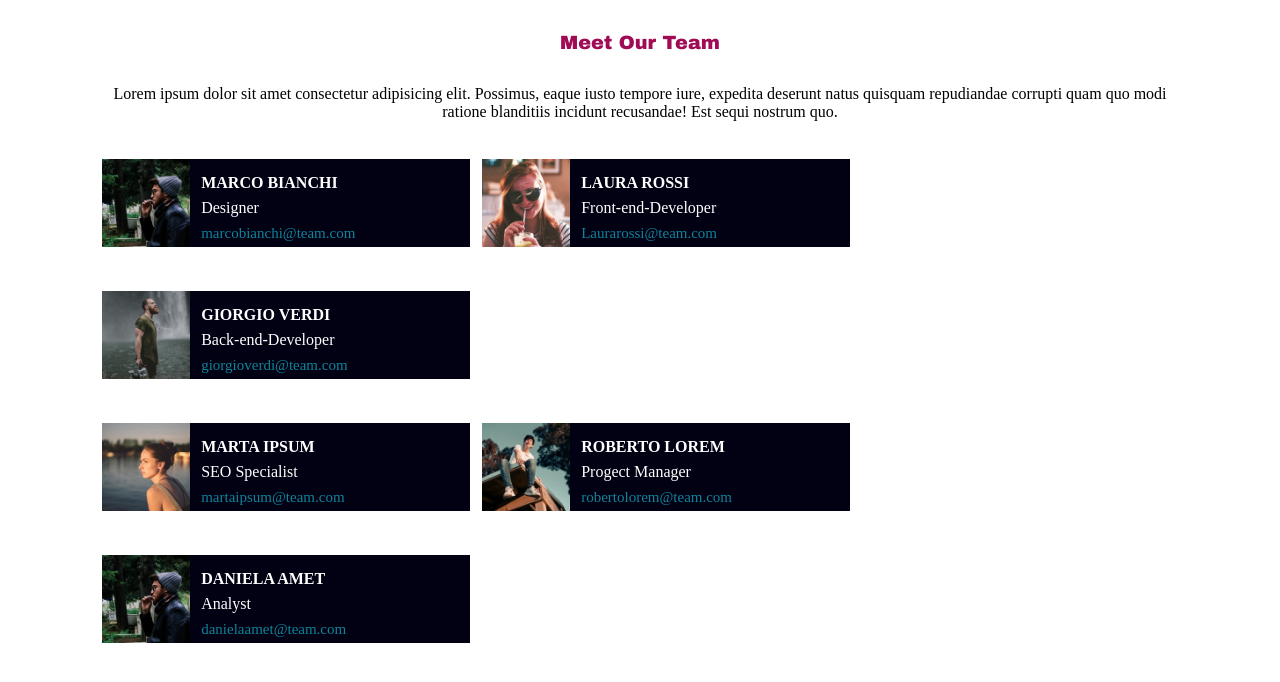
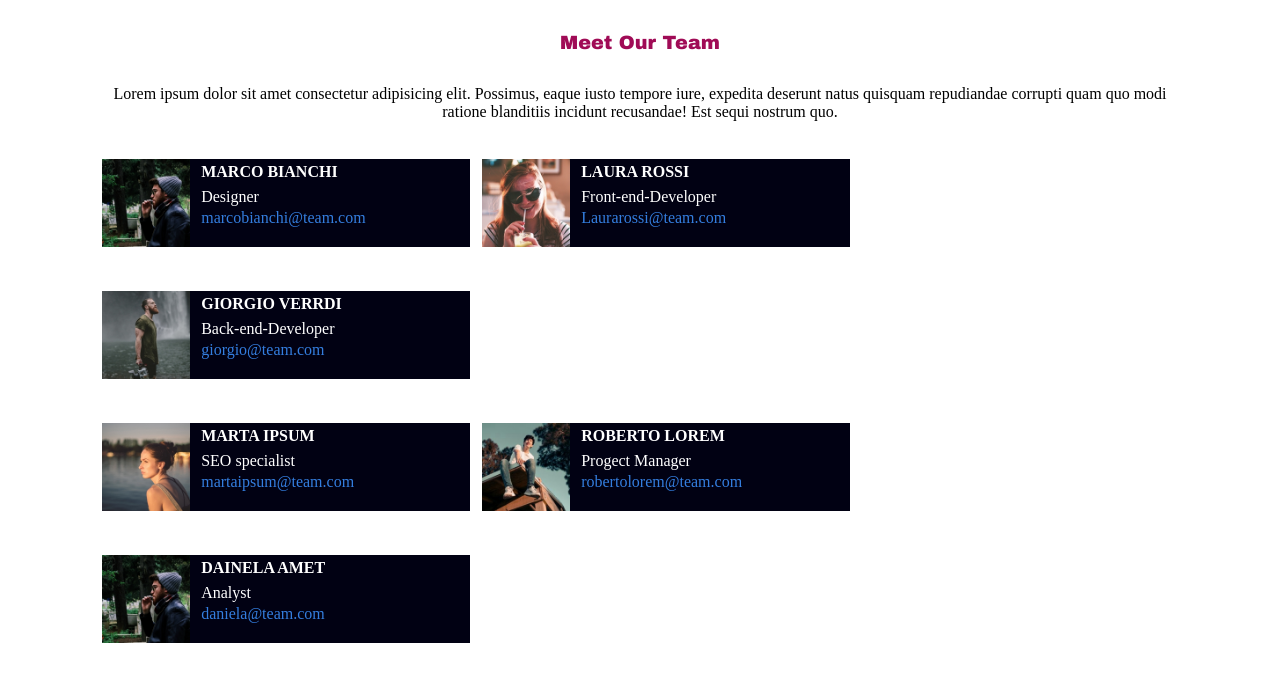
Before and after one commit to Alessio-DiNardo/html-css-float-cards, a plain HTML site: page index.html in a window 1280 px wide. Drawn offline with Linux system fonts and the light colour scheme.

Commit message:
fix <p> in to the div

```diff
--- a/index.html
+++ b/index.html
@@ -18,32 +18,40 @@
     <section class="first column clearfix">
         <div class="column-third float-left">
             <img class="float-left clearfix" src="./img/male1.png" alt="Primo ragazzo">
-            <p id="name"><strong>MARCO BIANCHI</strong> <br>Designer <br><span class="email">marcobianchi@team.com</span></p>
-
+            <p id="name"><strong>MARCO BIANCHI</strong>
+            <p id="name">Designer</p>
+            <p id="email">marcobianchi@team.com</p>
         </div>
         <div class="column-third float-left">
             <img class="float-left clearfix" src="./img/female1.png" alt="Prima ragazza">
-            <p id="name"><strong>LAURA ROSSI</strong> <br>Front-end-Developer<br><span class="email">Laurarossi@team.com</span></p>
+            <p id="name"><strong>LAURA ROSSI</strong>
+            <p id="name">Front-end-Developer</p>
+            <p id="email">Laurarossi@team.com</p>
         </div>
         <div class="column-third float-left">
             <img class="float-left clearfix" src="./img/male2.png" alt="Secondo ragazzo">
-            <p id="name"><strong>GIORGIO VERDI</strong> <br>Back-end-Developer <br><span class="email">giorgioverdi@team.com</span></p>
-        </div>
+            <p id="name"><strong>GIORGIO VERRDI</strong>
+            <p id="name">Back-end-Developer</p>
+            <p id="email">giorgio@team.com</p>
     </section>
     <section class="second column clearfix">
         <div class="column-third float-left">
             <img class="float-left clearfix" src="./img/female2.png" alt="Seconda ragazza">
-            <p id="name"> <strong>MARTA IPSUM</strong> <br>SEO Specialist <br><span class="email">martaipsum@team.com</span></p>
-
+            <p id="name"><strong>MARTA IPSUM</strong>
+            <p id="name">SEO specialist</p>
+            <p id="email">martaipsum@team.com</p>
         </div>
         <div class="column-third float-left">
             <img class="float-left clearfix" src="./img/male3.png" alt="Terzo ragazzo">
-            <p id="name"><strong>ROBERTO LOREM</strong> <br>Progect Manager<br><span class="email">robertolorem@team.com</span></p>
+            <p id="name"><strong>ROBERTO LOREM</strong>
+            <p id="name">Progect Manager</p>
+            <p id="email">robertolorem@team.com</p>
         </div>
         <div class="column-third float-left">
             <img class="float-left clearfix" src="./img/male1.png" alt="Primo ragazzo">
-            <p id="name"><strong>DANIELA AMET</strong> <br>Analyst <br><span class="email">danielaamet@team.com</span></p>
-        </div>
+            <p id="name"><strong>DAINELA AMET</strong>
+            <p id="name">Analyst</p>
+            <p id="email">daniela@team.com</p>
     </section>
     </main>
 
--- a/style.css
+++ b/style.css
@@ -54,7 +54,10 @@ img{
 
 #name{
     color: white;
-    padding-top: 0.7rem;
-    margin-left: 0.7rem;
+
     line-height: 25px;
 }
+
+#email{
+    color: rgb(52, 126, 223);
+}
```
